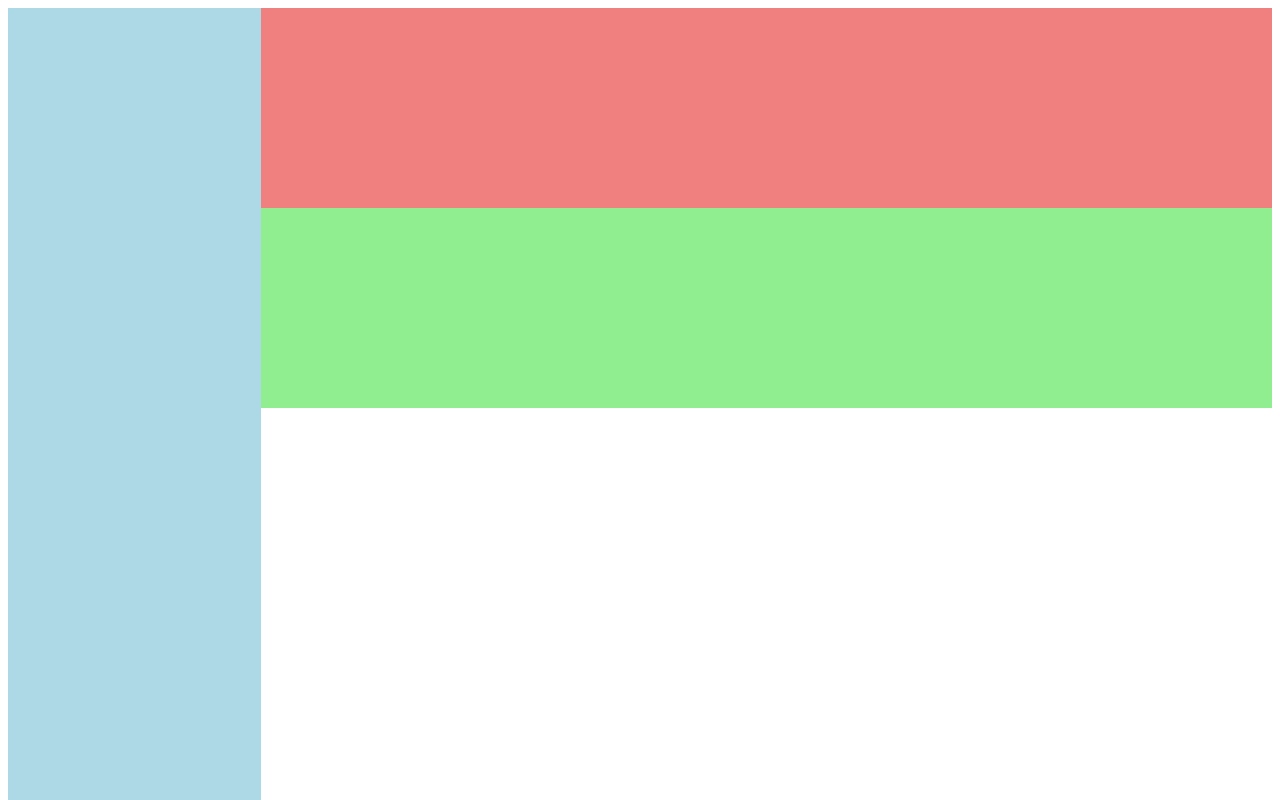
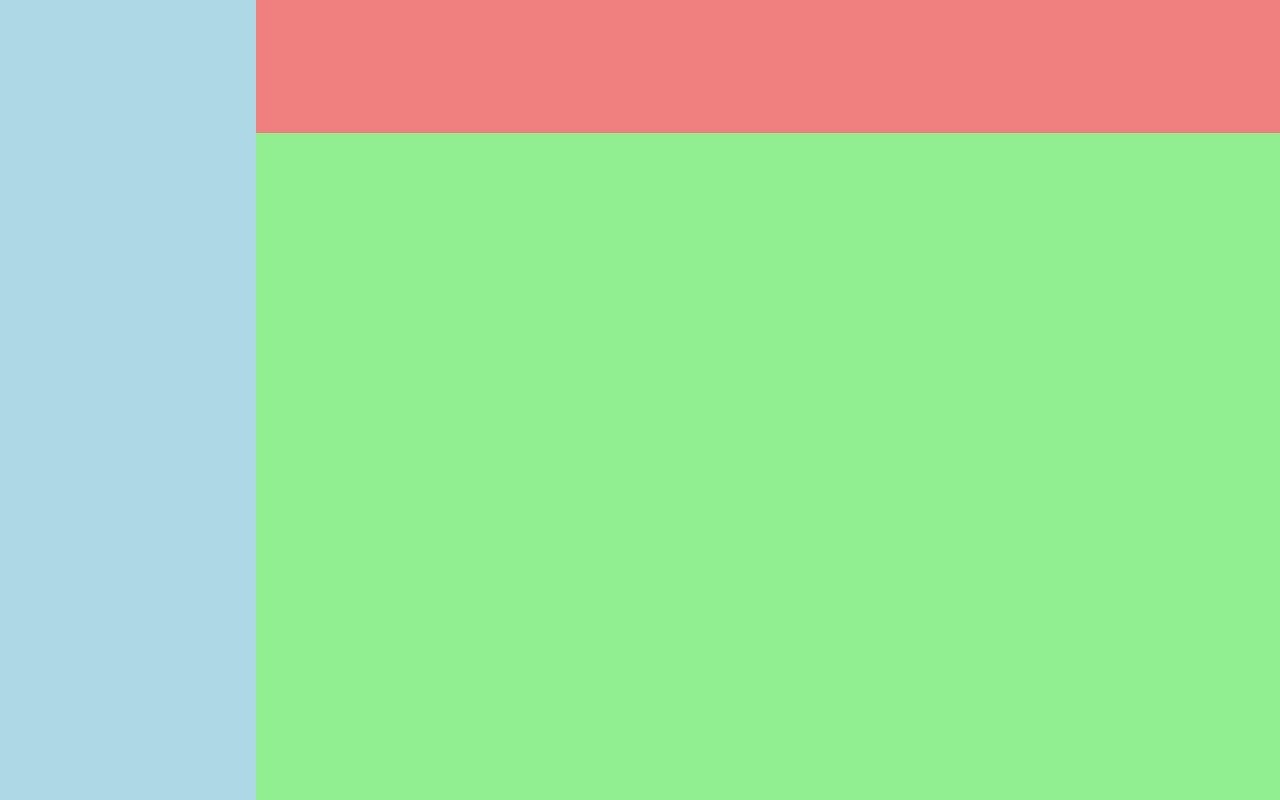
Before and after one commit to HSaad/admin-dashboard, a plain HTML site: page index.html in a window 1280 px wide. Shown: the top 800 px of the page. Drawn offline with Linux system fonts and the light colour scheme.

Commit message:
Fix initial layout

```diff
--- a/style.css
+++ b/style.css
@@ -1,4 +1,10 @@
+* {
+  margin: 0;
+  padding: 0;
+}
+
 .container{
+  height: 100vh;
   display: grid;
   grid-template-columns: 1fr 4fr;
   grid-template-rows: 1fr 5fr;
@@ -9,7 +15,6 @@
 
 .header {
   background-color: lightcoral;
-  height: 200px;
   grid-area: header;
 }
 
@@ -20,6 +25,5 @@
 
 .main-content {
   background-color: lightgreen;
-  height: 200px;
   grid-area: main-content;
 }
```
